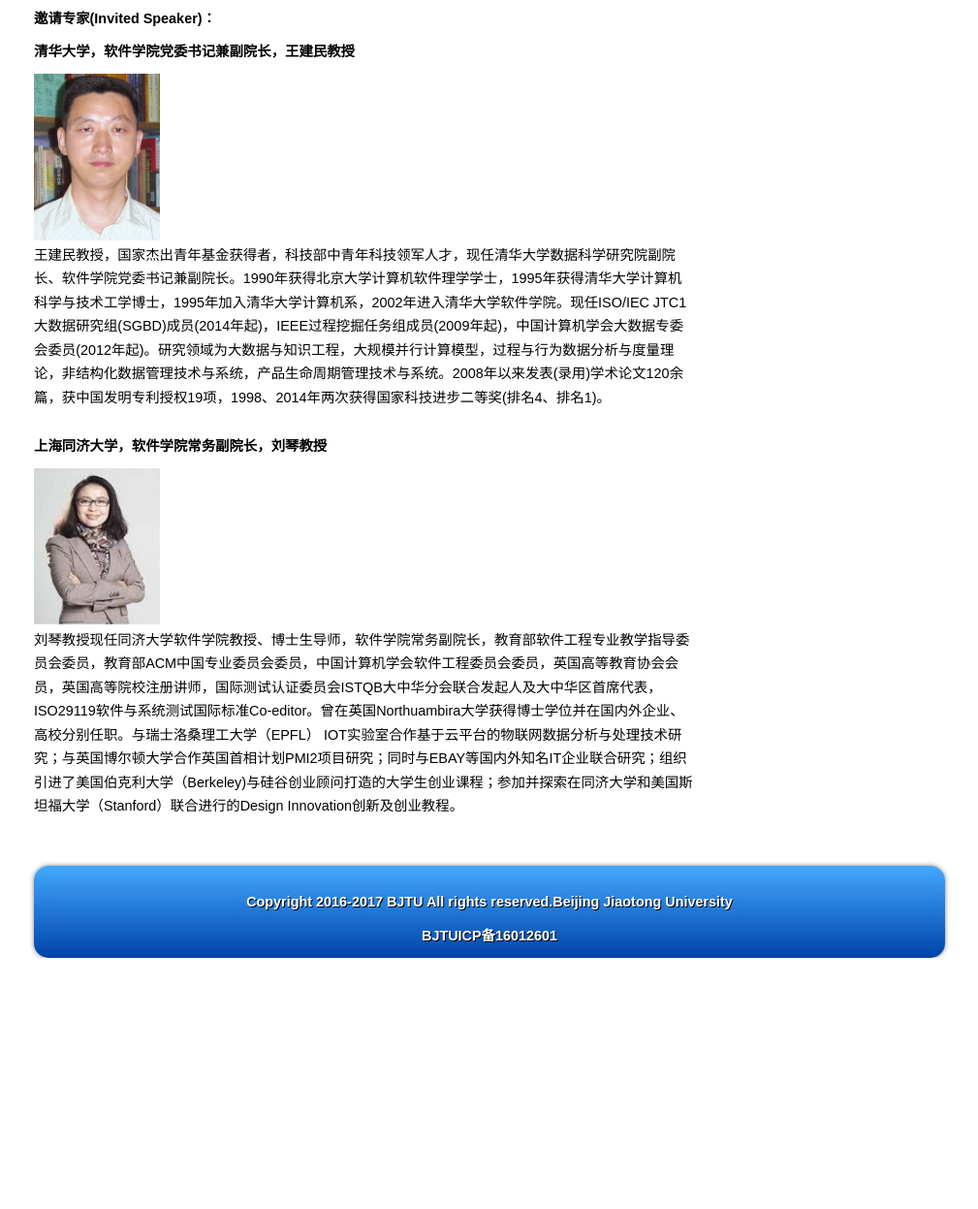
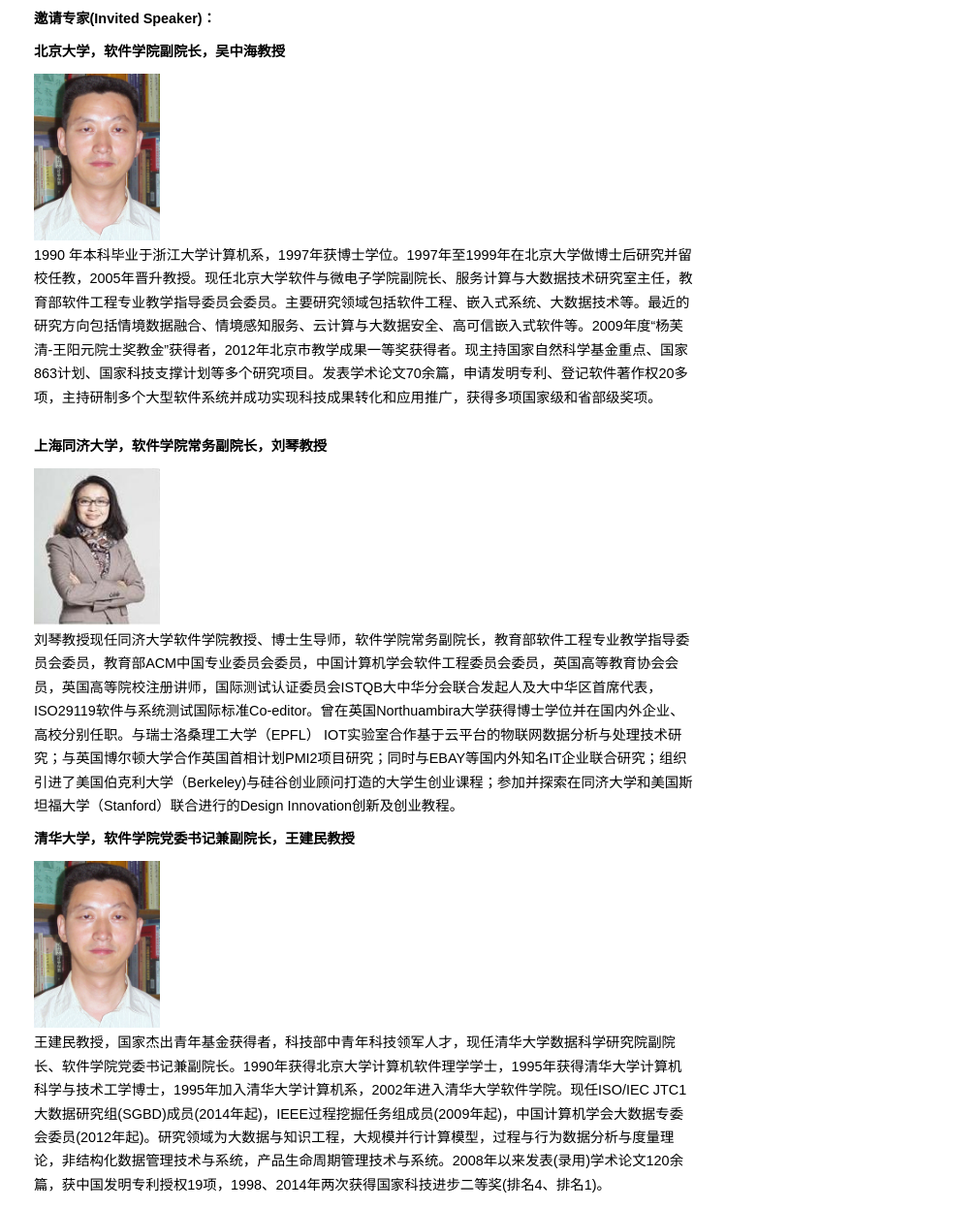
Before and after one commit to ditf/DITF2016, a plain HTML site: page author.html in a window 1280 px wide. Shown: the part 1683-2930 px from the top of the page at 97% size, without its empty margins (135-1144 px from the left). Before the commit the page ends 2671 px from the top, so only its background shows below. Drawn offline with Linux system fonts and the light colour scheme.

Commit message:
Update author.html

```diff
--- a/author.html
+++ b/author.html
@@ -95,14 +95,17 @@
 	          <p>车啸平博士现就职于北京交通大学软件学院，软件工程研究中心。他博士毕业于法国国立电信学院/法国国家科学研究院，已在国际重要学术期刊和会议上发表了多篇学术论文。同时主持并参与了多个国内与国际研究项目，包括国家自然科学基金青年项目；与新加坡，台湾，法国等科研单位合作的URSA计划；与雷诺汽车，施耐德电气等企业单位合作的VELCRI计划。主要研究方向为软件测试、网络协议性能及可靠性测试、物联网测试及安全处理等。</p>
 		  <h1><b>著名专家介绍：</b></h1>
 		  <p><b>邀请专家(Invited Speaker)：</b></p>
-		  <p><b>清华大学，软件学院党委书记兼副院长，王建民教授</b></p>
+		  <p><b>北京大学，软件学院副院长，吴中海教授</b></p>
 		  <img width="130" height="172.1" src="images/wangjianmin.bmp"/>
-		  <p>王建民教授，国家杰出青年基金获得者，科技部中青年科技领军人才，现任清华大学数据科学研究院副院长、软件学院党委书记兼副院长。1990年获得北京大学计算机软件理学学士，1995年获得清华大学计算机科学与技术工学博士，1995年加入清华大学计算机系，2002年进入清华大学软件学院。现任ISO/IEC JTC1大数据研究组(SGBD)成员(2014年起)，IEEE过程挖掘任务组成员(2009年起)，中国计算机学会大数据专委会委员(2012年起)。研究领域为大数据与知识工程，大规模并行计算模型，过程与行为数据分析与度量理论，非结构化数据管理技术与系统，产品生命周期管理技术与系统。2008年以来发表(录用)学术论文120余篇，获中国发明专利授权19项，1998、2014年两次获得国家科技进步二等奖(排名4、排名1)。</p>
+		  <p>1990 年本科毕业于浙江大学计算机系，1997年获博士学位。1997年至1999年在北京大学做博士后研究并留校任教，2005年晋升教授。现任北京大学软件与微电子学院副院长、服务计算与大数据技术研究室主任，教育部软件工程专业教学指导委员会委员。主要研究领域包括软件工程、嵌入式系统、大数据技术等。最近的研究方向包括情境数据融合、情境感知服务、云计算与大数据安全、高可信嵌入式软件等。2009年度“杨芙清-王阳元院士奖教金”获得者，2012年北京市教学成果一等奖获得者。现主持国家自然科学基金重点、国家863计划、国家科技支撑计划等多个研究项目。发表学术论文70余篇，申请发明专利、登记软件著作权20多项，主持研制多个大型软件系统并成功实现科技成果转化和应用推广，获得多项国家级和省部级奖项。</p>
 		  <br>
 		  <p><b>上海同济大学，软件学院常务副院长，刘琴教授</b></p>
 		  <img width="130" height="162" src="images/liuqin.jpg"/>
 		  <p>刘琴教授现任同济大学软件学院教授、博士生导师，软件学院常务副院长，教育部软件工程专业教学指导委员会委员，教育部ACM中国专业委员会委员，中国计算机学会软件工程委员会委员，英国高等教育协会会员，英国高等院校注册讲师，国际测试认证委员会ISTQB大中华分会联合发起人及大中华区首席代表，ISO29119软件与系统测试国际标准Co-editor。曾在英国Northuambira大学获得博士学位并在国内外企业、高校分别任职。与瑞士洛桑理工大学（EPFL） IOT实验室合作基于云平台的物联网数据分析与处理技术研究；与英国博尔顿大学合作英国首相计划PMI2项目研究；同时与EBAY等国内外知名IT企业联合研究；组织引进了美国伯克利大学（Berkeley)与硅谷创业顾问打造的大学生创业课程；参加并探索在同济大学和美国斯坦福大学（Stanford）联合进行的Design Innovation创新及创业教程。
-		  </p>
+		  <br>
+		  <p><b>清华大学，软件学院党委书记兼副院长，王建民教授</b></p>
+		  <img width="130" height="172.1" src="images/wangjianmin.bmp"/>
+		  <p>王建民教授，国家杰出青年基金获得者，科技部中青年科技领军人才，现任清华大学数据科学研究院副院长、软件学院党委书记兼副院长。1990年获得北京大学计算机软件理学学士，1995年获得清华大学计算机科学与技术工学博士，1995年加入清华大学计算机系，2002年进入清华大学软件学院。现任ISO/IEC JTC1大数据研究组(SGBD)成员(2014年起)，IEEE过程挖掘任务组成员(2009年起)，中国计算机学会大数据专委会委员(2012年起)。研究领域为大数据与知识工程，大规模并行计算模型，过程与行为数据分析与度量理论，非结构化数据管理技术与系统，产品生命周期管理技术与系统。2008年以来发表(录用)学术论文120余篇，获中国发明专利授权19项，1998、2014年两次获得国家科技进步二等奖(排名4、排名1)。</p>
 		  <div class="content_container">
 		  </div><!--close content_container-->
 
```
